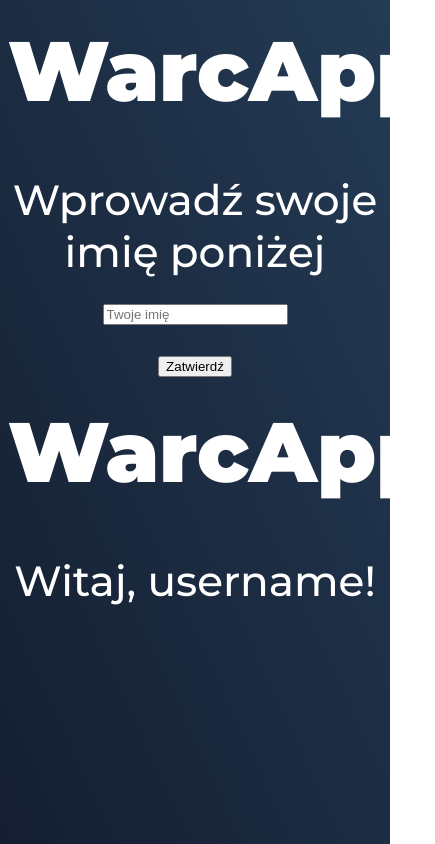
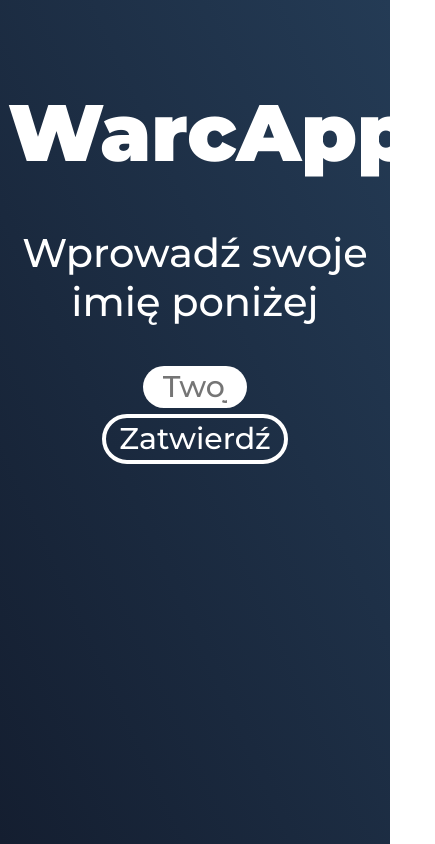
Before and after one commit to botprzemek/warcapp, a plain HTML site: page index.html in a window 390 px wide. Shown: the whole page, 435 px wide, since content can reach past the window. Drawn offline with Linux system fonts and the light colour scheme.

Commit message:
Stylized every element with responsive
Button animation on hover

```diff
--- a/index.html
+++ b/index.html
@@ -13,23 +13,26 @@
 
 <body>
     <div id="main">
+        <!-- Wprowadzenie imienia -->
         <div id="submit-page">
             <h1>WarcApp</h1>
             <br>
+            <p>Wprowadź swoje imię poniżej</p>
             <div id="submit-box">
-                <p>Wprowadź swoje imię poniżej</p>
-                <input type="text" placeholder="Twoje imię">
+                <input id="tekst" type="text" placeholder="Twoje imię">
                 <br>
-                <button type="submit">Zatwierdź</button>
+                <button id="przycisk" type="submit">Zatwierdź</button>
             </div>
         </div>
-
+        <!-- Zmiana po zatwierdzeniu na landing page -->
+        <!-- Wartość z #tekst zmienia "username" na wpisany powyżej -->
         <div id="landing-page">
             <h1>WarcApp</h1>
             <br>
             <p id="welcoming">Witaj, username!</p>
         </div>
     </div>
+
 </body>
 
 </html>
--- a/style.css
+++ b/style.css
@@ -2,34 +2,93 @@
 	background: linear-gradient(to right top, #141e30, #243b55);
 	background-repeat: no-repeat;
 	background-attachment: fixed;
-	height: 100%;
-	font-family: 'Montserrat', sans-serif;
 }
 
 #main h1,
 p {
 	margin: 0;
+	font-family: 'Montserrat', sans-serif;
 }
+
 #main h1 {
 	font-weight: 900;
 }
+
 #main p {
 	font-weight: 500;
 }
+
 #landing-page,
 #submit-page {
-	margin-top: 5%;
+	margin-top: 10vh;
 	margin-bottom: auto;
 	margin-left: auto;
 	margin-right: auto;
 	text-align: center;
 	color: white;
-	font-size: 5vh;
+	font-size: 40px;
+	width: 100%;
+	height: 100%;
 }
 
 #welcoming,
 #submit-box {
 	font-weight: 500;
 	margin-top: 0;
-	margin-bottom: 2%;
+	margin-bottom: 5vh;
+	padding: 4vh;
+	padding-right: 3vh;
+	padding-left: 3vh;
+	border-radius: 4vh;
 }
+
+#tekst {
+	font-family: 'Montserrat', sans-serif;
+	font-weight: 500;
+	font-size: 30px;
+	margin: 0;
+	padding: 0.75%;
+	padding-right: 6%;
+	padding-left: 6%;
+	border-radius: 50px;
+	text-align: center;
+	border: none;
+	width: 20%;
+	color: #141e30;
+}
+
+#tekst:focus {
+	outline: none;
+	box-shadow: none;
+}
+
+#przycisk {
+	font-family: 'Montserrat', sans-serif;
+	font-weight: 500;
+	font-size: 30px;
+	margin-top: 2%;
+	padding: 0.75%;
+	padding-right: 4%;
+	padding-left: 4%;
+	border-radius: 50px;
+	color: #ffffff;
+	background: none;
+	border: solid 4px #ffffff;
+	transition-timing-function: ease-in;
+	transition-delay: 5ms;
+	transition-duration: 0.3s;
+}
+
+#przycisk:hover {
+	cursor: pointer;
+	background: #ffffff;
+	color: #141e30;
+}
+
+#landing-page {
+	display: none;
+}
+
+/*#submit-page {
+	display: none;
+}*/
```
